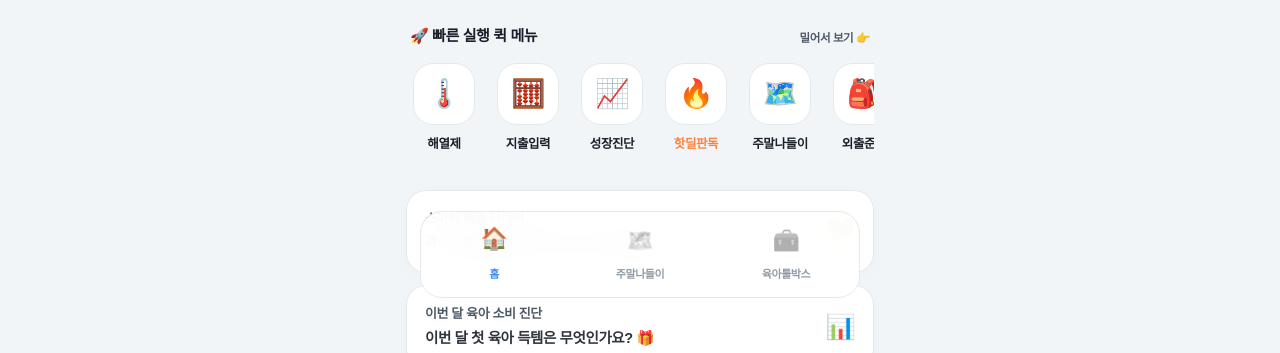
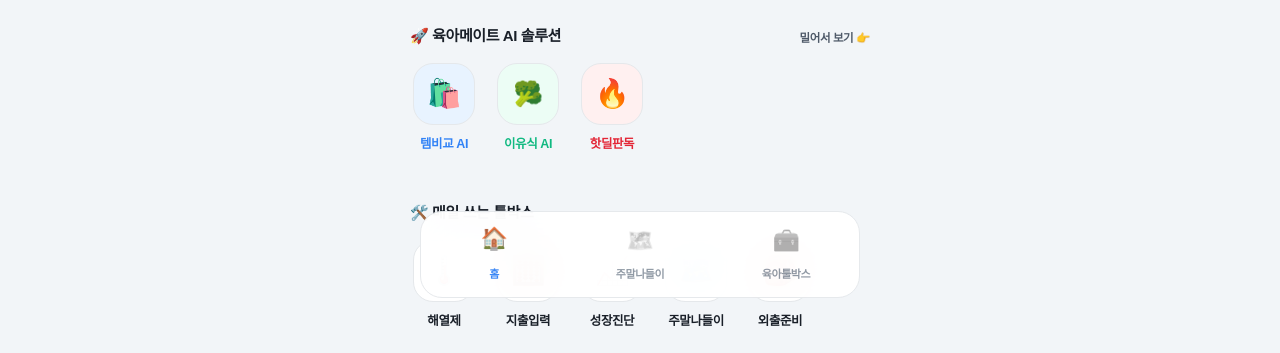
Before and after one commit to happy-baby0303/happy-baby0303.github.io, a plain HTML site: page index.html in a window 1280 px wide. Shown: the part 486-839 px from the top of the page. Drawn offline with nearby package versions, Linux system fonts and the light colour scheme; a web font is replaced by a local one.

Commit message:
Add files via upload

```diff
--- a/index.html
+++ b/index.html
@@ -54,12 +54,39 @@
                 </div>
             </div>
 
+            <!-- ======================================== -->
+<!-- 🚀 그룹 1: 육아메이트 AI 솔루션 (최상단 강조) -->
+<!-- ======================================== -->
 <div style="font-size:15px; font-weight:900; color:var(--text-m); margin-top:28px; margin-bottom:12px; padding: 0 4px; display:flex; justify-content:space-between; align-items:flex-end;">
-                <span>🚀 빠른 실행 퀵 메뉴</span>
+    <span>🚀 육아메이트 AI 솔루션</span>
     <span style="font-size:11.5px; font-weight:700; color:var(--text-s);">밀어서 보기 👉</span>
 </div>
+<div class="quick-scroll-wrap">
+    <!-- 1. 템비교 AI (새로 만든 유모차/장비 매칭) -->
+    <div class="q-item" onclick="location.href='./stroller/index.html'">
+        <div class="q-icon-box" style="background: #E8F3FF;">🛍️</div>
+        <span class="q-label" style="font-weight: 700; color: #3182F6;">템비교 AI</span>
+    </div>
+    <!-- 2. 이유식 AI (방금 만든 안심 이유식 엔진) -->
+    <div class="q-item" onclick="location.href='./food/index.html'">
+        <div class="q-icon-box" style="background: #ECFDF5; font-size: 24px;">🥦</div>
+        <span class="q-label" style="font-weight: 700; color: #10B981;">이유식 AI</span>
+    </div>
+    <!-- 3. 핫딜판독 (기존 함수 유지) -->
+    <div class="q-item" onclick="navigateToPanel('hotdeal')">
+        <div class="q-icon-box" style="background: #FFF0F0;">🔥</div>
+        <span class="q-label" style="font-weight: 700; color: #E32636;">핫딜판독</span>
+    </div>
+</div>
 
+<!-- ======================================== -->
+<!-- 🛠️ 그룹 2: 매일 쓰는 툴박스 -->
+<!-- ======================================== -->
+<div style="font-size:15px; font-weight:900; color:var(--text-m); margin-top:32px; margin-bottom:12px; padding: 0 4px;">
+    <span>🛠️ 매일 쓰는 툴박스</span>
+</div>
 <div class="quick-scroll-wrap">
+    <!-- 기존 함수들 100% 유지 -->
     <div class="q-item" onclick="navigateToPanel('fever')">
         <div class="q-icon-box">🌡️</div>
         <span class="q-label">해열제</span>
@@ -72,10 +99,6 @@
         <div class="q-icon-box">📈</div>
         <span class="q-label">성장진단</span>
     </div>
-                <div class="q-item" onclick="navigateToPanel('hotdeal')">
-                    <div class="q-icon-box">🔥</div>
-                    <span class="q-label" style="color:#FF823A;">핫딜판독</span>
-                </div>
     <div class="q-item" onclick="navigateToPanel('hotplace')">
         <div class="q-icon-box">🗺️</div>
         <span class="q-label">주말나들이</span>
@@ -83,14 +106,6 @@
     <div class="q-item" onclick="openChecklistModal()">
         <div class="q-icon-box">🎒</div>
         <span class="q-label">외출준비</span>
-                </div>
-                <div class="q-item" onclick="navigateToPanel('food')">
-                    <div class="q-icon-box" style="font-size: 24px;">🥦</div>
-                    <span class="q-label">이유식</span>
-                </div>
-                <div class="q-item" onclick="location.href='./stroller/index.html'">
-                   <div class="q-icon-box">🛍️</div>
-                   <span class="q-label">템 비교</span>
     </div>
 </div>
 
@@ -232,10 +247,13 @@
     <div id="btn-tool-hotdeal" class="tool-chip" onclick="switchTool('hotdeal', this)">
         <span class="t-icon">🔥</span><span class="t-label">핫딜</span>
     </div>
-                    <div id="btn-tool-food" class="tool-chip" onclick="switchTool('food', this)">
+
+    <!-- 🌟 오타 완벽 해결! -->
+    <div id="btn-tool-food" class="tool-chip" onclick="location.href='./food/index.html'">
         <span class="t-icon">🥦</span><span class="t-label">이유식</span>
     </div>
-                  <div id="btn-tool-stroller" class="tool-chip" onclick="window.location.href='stroller/index.html'">
+
+    <div id="btn-tool-stroller" class="tool-chip" onclick="location.href='./stroller/index.html'">
         <span class="t-icon">🛍️</span><span class="t-label">템비교</span>
     </div>
     <div class="tool-chip" style="opacity:0.5; filter:grayscale(1);" onclick="alert('뚝딱뚝딱! 🛠️ 병원 진료 및 예방접종 수첩을 개발 중입니다.')">
```
Lines whose indentation alone changed are shown as unchanged.
